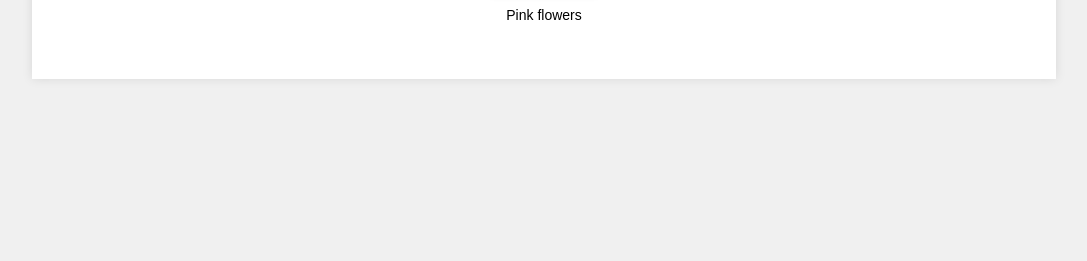
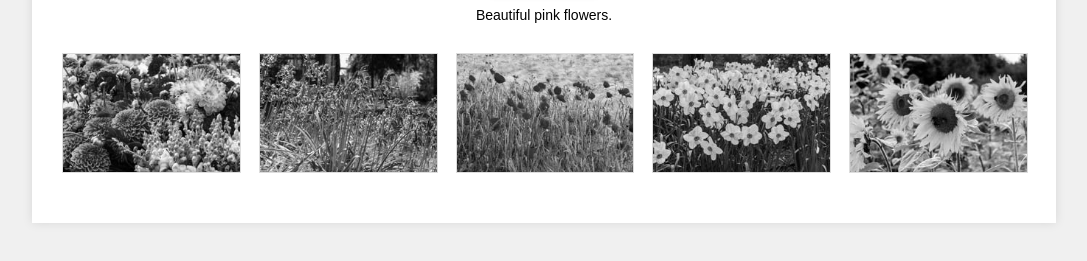
Before and after one commit to rojakatuwal321/FlowerGallery, a plain HTML site: page assignment2.html in a window 1280 px wide. Shown: the part 123-384 px from the top of the page, without its empty margins (96-1183 px from the left). Drawn offline with Linux system fonts and the light colour scheme; files that its build step writes are made by us from their sources; files whose address does not match are found by name.

Commit message:
Update assignment2.html

```diff
--- a/assignment2.html
+++ b/assignment2.html
@@ -3,20 +3,20 @@
 <head>
   <meta charset="utf-8">
   <title>Image Gallery | COMP1073 Client-Side JavaScript</title>
-  <link rel="stylesheet" href="css/gallery.css">
+  <link rel="stylesheet" href="gallery.css">
 </head>
 <body>
   <h1>Image Gallery</h1>
   <section id="gallery">
     <figure>
-      <img id="mainImage" src="images/flowers-pink-large.jpg" alt="Pink flowers" width="1200" height="800" />
+      <img id="mainImage" src="flowers-pink-large.jpg" alt="Pink flowers" width="1200" height="800" />
       <figcaption id="imageCaption">Pink flowers</figcaption>
     </figure>
     <ul id="thumbnailList">
       <!-- Thumbnails will be dynamically generated here -->
     </ul>
   </section>
-  <script src="js/gallery.js"></script>
+  <script src="gallery.js"></script>
 
   <!-- PHOTO CREDITS
   Sunflowers in the hamlet Dernekamp, Kirchspiel, Dülmen, North Rhine-Westphalia, Germany
```
